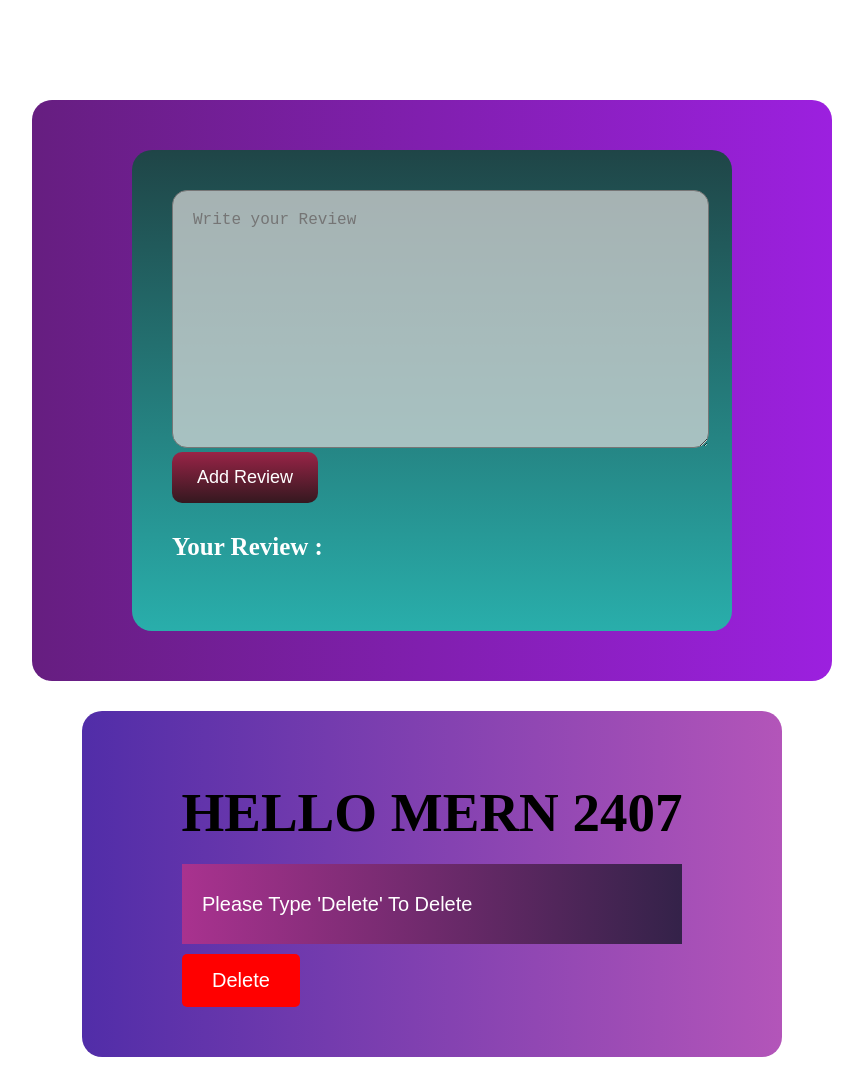
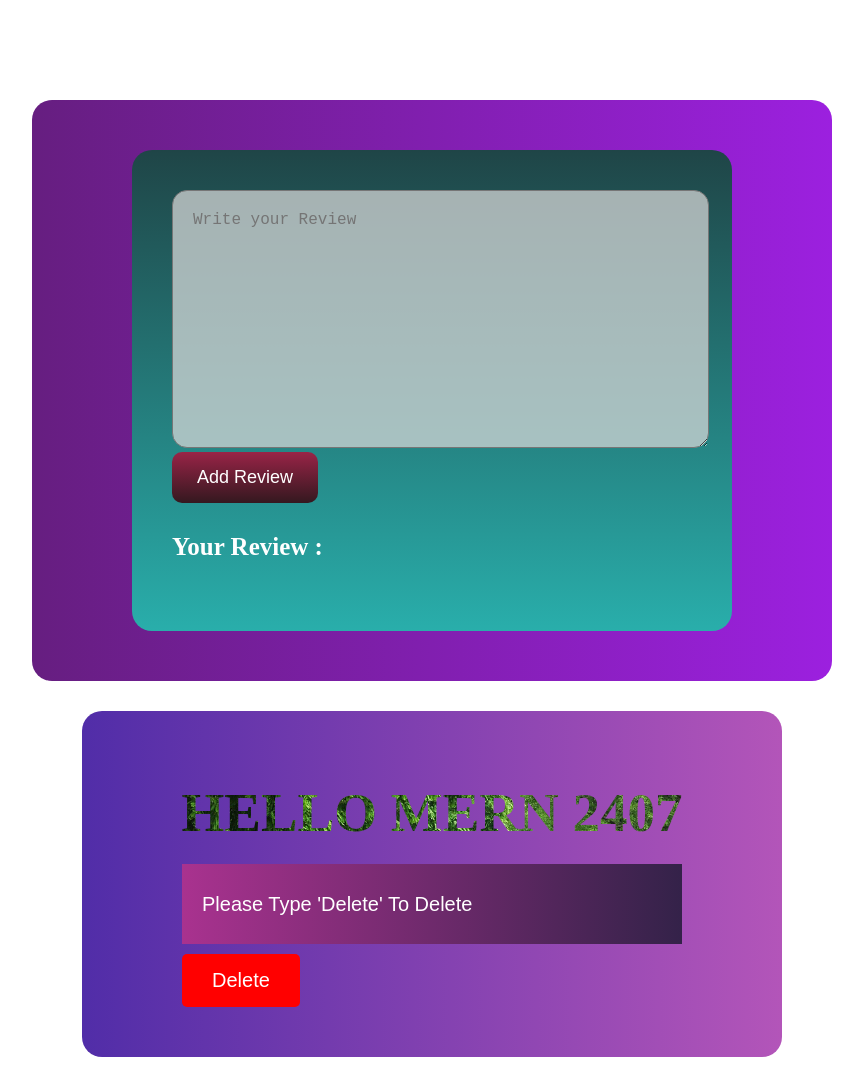
Before and after one commit to tituvai/delete-to-delete, a plain HTML site: page index.html in a window 1280 px wide. Shown: the whole page, without its empty margins (208-1071 px from the left). Drawn offline with Linux system fonts and the light colour scheme.

Commit message:
background-images

```diff
--- a/css/style.css
+++ b/css/style.css
@@ -102,14 +102,14 @@ li{
     font-weight: 800;
     padding: 20px 0;
     text-transform: uppercase;
-/*
+
     background-image: url(../pic1.jpg);
     background-repeat: no-repeat;
     background-position: center;
     background-size: cover;
     -webkit-background-clip: text;
     background-clip: text;
-    color: transparent; */
+    color: transparent;
 }
 #secondInput{
     width: 500px;
```
